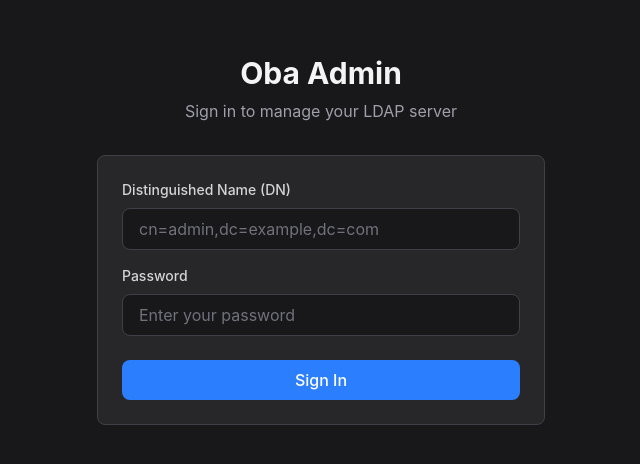
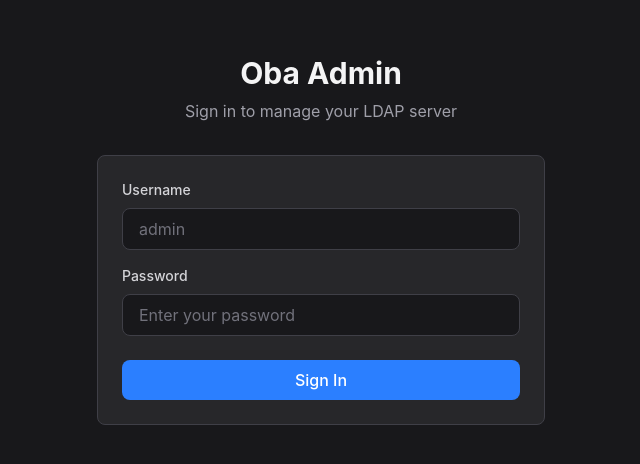
Before and after one commit to KilimcininKorOglu/oba, a React (Vite) app in the folder web/: page /login in a window 1280 px wide. Shown: the part 160-624 px from the top of the page, without its empty margins (319-959 px from the left). Built offline with nearby package versions, Linux system fonts and the light colour scheme; no server answers.

Commit message:
refactor(web): extract username from DN in login

```diff
--- a/web/src/components/Sidebar.jsx
+++ b/web/src/components/Sidebar.jsx
@@ -17,6 +17,12 @@ const adminItems = [
 
 export default function Sidebar() {
   const { user, logout } = useAuth();
+
+  const extractUsername = (dn) => {
+    if (!dn) return '';
+    const match = dn.match(/^cn=([^,]+)/i);
+    return match ? match[1] : dn;
+  };
 
   const linkClass = ({ isActive }) =>
     `flex items-center gap-3 px-4 py-2 text-sm rounded-lg transition-colors ${
@@ -50,7 +56,7 @@ export default function Sidebar() {
       <div className="px-3 py-4 border-t border-zinc-800">
         <div className="px-4 py-2 mb-2">
           <p className="text-xs text-zinc-500">Logged in as</p>
-          <p className="text-sm text-zinc-300 truncate">{user?.dn}</p>
+          <p className="text-sm text-zinc-300 truncate">{extractUsername(user?.dn)}</p>
         </div>
         <button
           onClick={logout}
--- a/web/src/pages/Login.jsx
+++ b/web/src/pages/Login.jsx
@@ -1,22 +1,40 @@
-import { useState } from 'react';
+import { useState, useEffect } from 'react';
 import { useNavigate } from 'react-router-dom';
 import { useAuth } from '../context/AuthContext';
 import { useToast } from '../context/ToastContext';
 import LoadingSpinner from '../components/LoadingSpinner';
+import api from '../api/client';
 
 export default function Login() {
-  const [dn, setDn] = useState('');
+  const [username, setUsername] = useState('');
   const [password, setPassword] = useState('');
+  const [baseDN, setBaseDN] = useState('');
   const [loading, setLoading] = useState(false);
   const [error, setError] = useState('');
   const { login } = useAuth();
   const { showToast } = useToast();
   const navigate = useNavigate();
 
+  useEffect(() => {
+    const fetchBaseDN = async () => {
+      try {
+        const config = await api.getConfig();
+        if (config?.directory?.baseDN) {
+          setBaseDN(config.directory.baseDN);
+        }
+      } catch {
+        setBaseDN('dc=example,dc=com');
+      }
+    };
+    fetchBaseDN();
+  }, []);
+
   const handleSubmit = async (e) => {
     e.preventDefault();
     setError('');
     setLoading(true);
+
+    const dn = `cn=${username},${baseDN}`;
 
     try {
       const result = await login(dn, password);
@@ -50,13 +68,13 @@ export default function Login() {
 
           <div className="mb-4">
             <label className="block text-sm font-medium text-zinc-300 mb-2">
-              Distinguished Name (DN)
+              Username
             </label>
             <input
               type="text"
-              value={dn}
-              onChange={(e) => setDn(e.target.value)}
-              placeholder="cn=admin,dc=example,dc=com"
+              value={username}
+              onChange={(e) => setUsername(e.target.value)}
+              placeholder="admin"
               className="w-full px-4 py-2 bg-zinc-900 border border-zinc-700 rounded-lg text-zinc-100 placeholder-zinc-500 focus:outline-none focus:border-blue-500"
               required
             />
```
